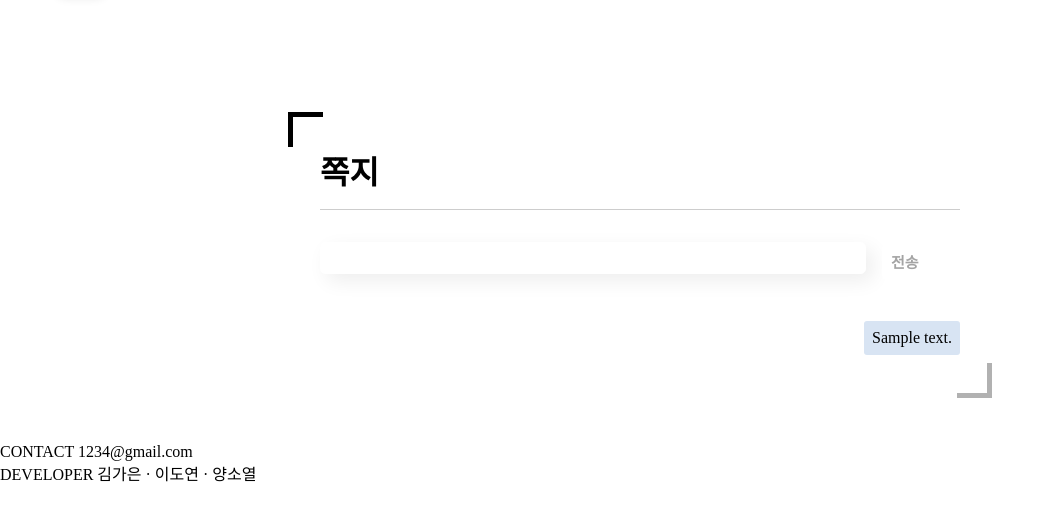
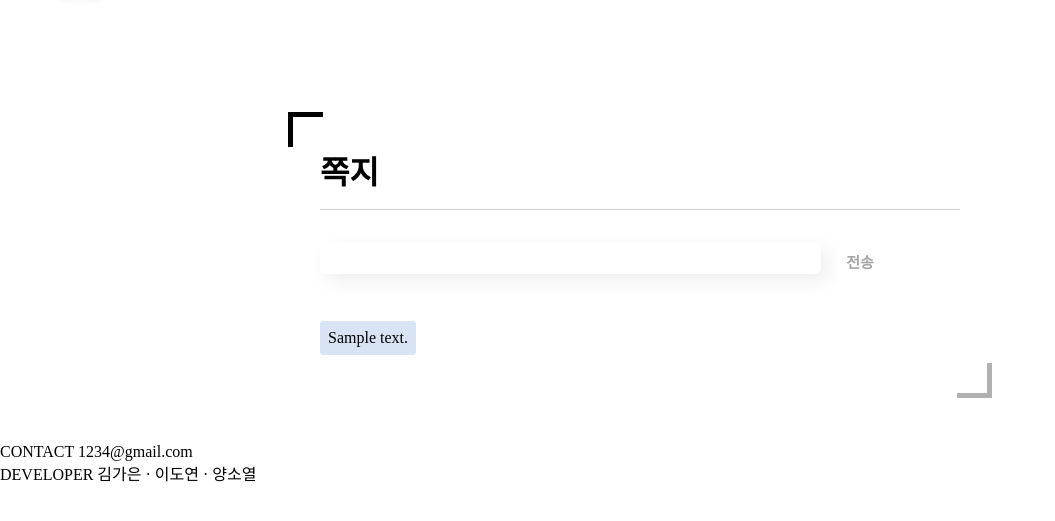
Before and after one commit to Soyuly/CodyShare, a Django app: page /message/1/1 in a window 1280 px wide. Shown: the part 75-596 px from the top of the page, without its empty margins (0-1055 px from the left). Run offline with Django 3.2, Linux system fonts and the light colour scheme; a user stored in the database is signed in; tables that the repository leaves empty hold one stand-in row (values such as "Sample post"); some libraries are stand-ins or nearby versions; some web fonts are replaced.

Commit message:
로그인:

```diff
--- a/codyshare/templates/message.html
+++ b/codyshare/templates/message.html
@@ -1,14 +1,16 @@
-{% extends 'base.html' %} {% load static %}
-{% block style %}
-<link rel="stylesheet" href="{% static 'css/message.css' %}">
-{% endblock %}
-{% block content %}
+{% extends 'base.html' %} {% load static %} {% block style %}
+<link rel="stylesheet" href="{% static 'css/message.css' %}" />
+{% endblock %} {% block content %}
 <div class="container">
   <div class="design-line--top"></div>
   <h1>쪽지</h1>
-    <form class="message-form"action="{% url 'message' post_id rid %}" method="POST">
+  <form
+    class="message-form"
+    action="{% url 'message' post_id rid %}"
+    method="POST"
+  >
     {% csrf_token %}
-      <input class="message-form__input"type="text" name="content" />
+    <input class="message-form__input" type="text" name="content" />
     <button class="message-form__submit" type="submit">전송</button>
   </form>
   <div class="message-box">
--- a/codyshare/views.py
+++ b/codyshare/views.py
@@ -118,8 +118,18 @@ def message(request, rid, post_id):
     messages_send = Message.objects.filter(post_id = post).filter(send_id = me)
     if request.method == "POST":
         message = Message()
+        target = request.POST.get('target')
+        print(request.user.id)
+        print(rid)
+        if(request.user.id == rid):
+            error = 1
+            return render(request,'message.html',{'rid':rid,'post_id':post_id,'messages':messages, 'messages_send':messages_send, 'error': error})
+        if(target!="판매자"):
+            message.recieve_id = Account.objects.get(nickname = target)
+        if(target == "판매자"):
+            message.recieve_id = Account.objects.get(id = rid)
+
         message.content = request.POST['content']
-        message.recieve_id = Account.objects.get(id = rid)
         message.send_id = Account.objects.get(id = request.user.id);
         message.post_id = Post.objects.get(id = post_id)
         message.save()
--- a/static/css/message.css
+++ b/static/css/message.css
@@ -17,19 +17,18 @@
   margin: 2rem 0;
 }
 
-.message-form__input{
+.message-form__input {
   display: block;
   box-shadow: 7px 7px 20px rgba(0, 0, 0, 0.07);
   border-radius: 5px;
   border: 1px solid white;
   margin-right: 1rem;
-    width: 80%;
+  width: 73%;
   height: 30px;
   padding: 0 1rem;
 }
 
-
-.message-form__input:hover{
+.message-form__input:hover {
   border: 1px solid black;
 }
 
@@ -49,27 +48,22 @@
   color: black;
 }
 
-.message-box {
-
-}
-
-.message-box > div {
-    text-align: right;
-}
-
-.message {
+.recieve {
   display: inline-block;
   padding: 0.5rem;
   border-radius: 3px;
   margin: 0.5rem 0;
+  background-color: rgb(217, 217, 217);
+  text-align: left !important;
 }
 
-.message.recieve {
-    background-color: rgb(217, 217, 217);
-}
-
-.message.send {
+.send {
+  display: inline-block;
+  padding: 0.5rem;
+  border-radius: 3px;
+  margin: 0.5rem 0;
   background-color: rgb(216, 228, 243);
+  text-align: right !important;
 }
 
 /* 디자인선 */
@@ -92,3 +86,14 @@
   border-bottom: 5px solid #b1b1b1;
   border-right: 5px solid #b1b1b1;
 }
+
+.message-form__target {
+  display: block;
+  box-shadow: 7px 7px 20px rgba(0, 0, 0, 0.07);
+  border-radius: 5px;
+  border: 1px solid white;
+  margin-right: 1rem;
+  width: 10%;
+  height: 30px;
+  padding: 0 1rem;
+}
```
Also changed, not shown: codyshare/templates/main.html (+8 -7 lines), codyshare/templates/mobile.html (+7 -1 lines), static/js/signup.js (+38 -0 lines), static/img/소개페이지.png (added). Lines whose indentation alone changed are shown as unchanged.
